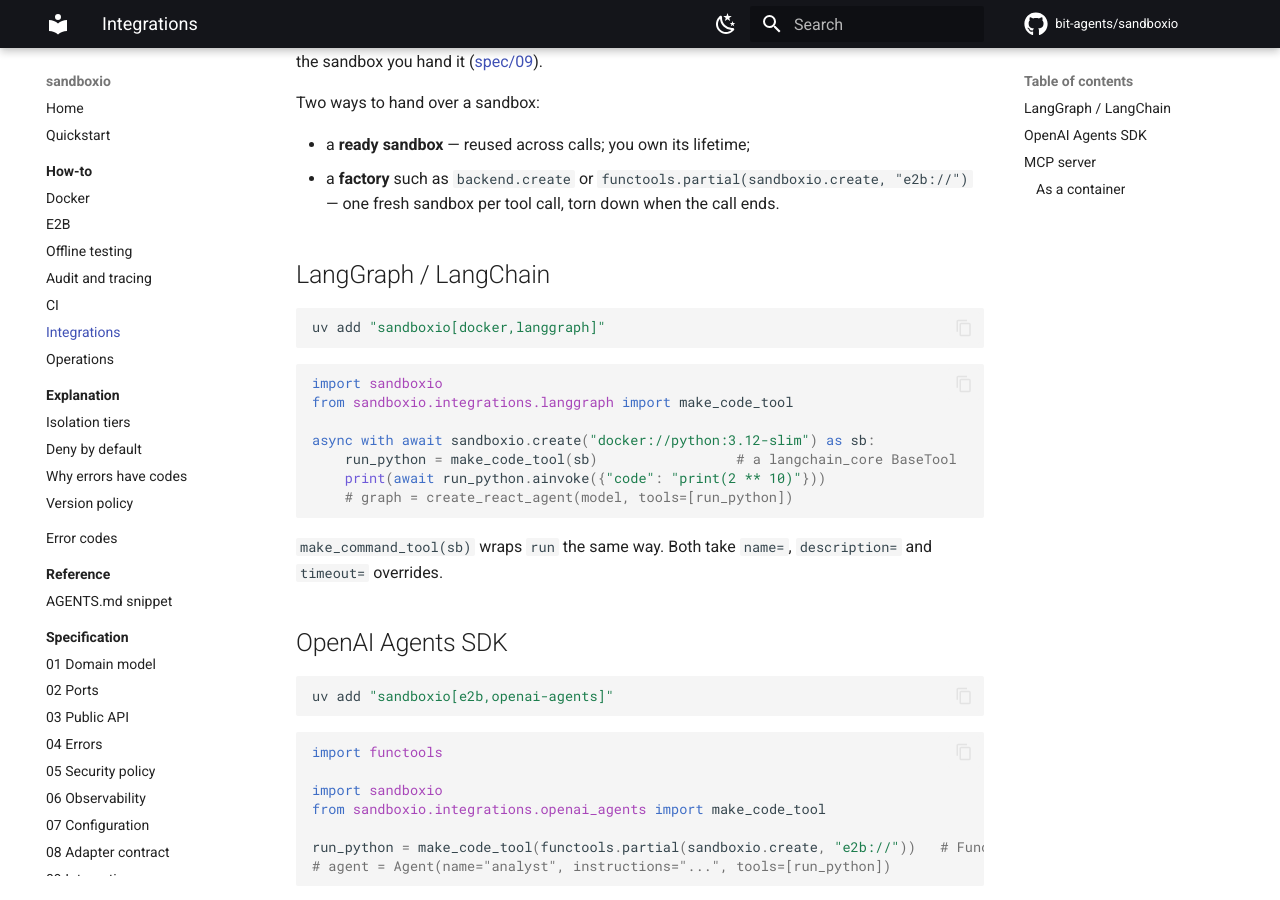
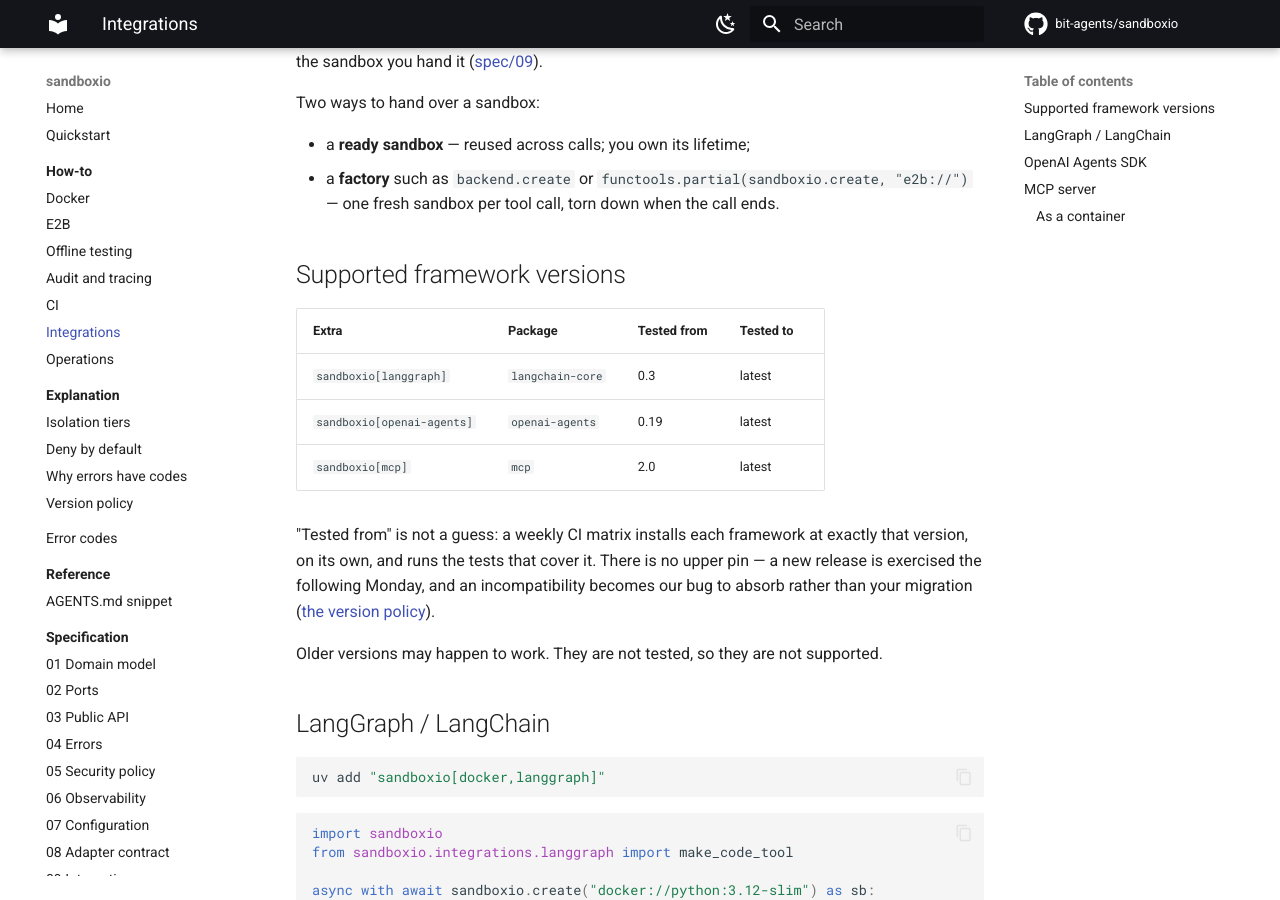
Before and after one commit to bit-agents/sandboxio, an MkDocs documentation site: the page built from docs/how-to/integrations.md, in a window 1280 px wide and 900 px high, scrolled down 342 px. Built offline with MkDocs 1.6.1 and Material for MkDocs 9.7.7, drawn with Linux system fonts in a browser that asks for light colours; comment, search, counter and statistics services are not loaded.

Commit message:
ci: add the weekly framework matrix and correct the bounds it disproved (#9)
* ci: add the weekly framework matrix and correct the bounds it disproved

- each leg installs one framework alone, at its floor and at latest
- `tests/test_integrations.py` skips per test; a module-level skip made legs pass empty
- `openai-agents>=0.19` and `mcp>=2.0`: the old floors fail and hang respectively

Co-Authored-By: Claude Opus 5 (1M context) <noreply@anthropic.com>
Signed-off-by: Michał Szkodziński <mszkodzinski@users.noreply.github.com>

* test: close the docker client so urllib3 does not fail the run after it passes

Co-Authored-By: Claude Opus 5 (1M context) <noreply@anthropic.com>
Signed-off-by: Michał Szkodziński <mszkodzinski@users.noreply.github.com>

* test: silence docker-py's post-session finaliser, which the socket filter never matched

Co-Authored-By: Claude Opus 5 (1M context) <noreply@anthropic.com>
Signed-off-by: Michał Szkodziński <mszkodzinski@users.noreply.github.com>

---------

Signed-off-by: Michał Szkodziński <mszkodzinski@users.noreply.github.com>
Co-authored-by: Claude Opus 5 (1M context) <noreply@anthropic.com>

```diff
--- a/docs/how-to/integrations.md
+++ b/docs/how-to/integrations.md
@@ -15,6 +15,21 @@ Two ways to hand over a sandbox:
 - a **ready sandbox** — reused across calls; you own its lifetime;
 - a **factory** such as `backend.create` or `functools.partial(sandboxio.create, "e2b://")`
   — one fresh sandbox per tool call, torn down when the call ends.
+
+## Supported framework versions
+
+| Extra | Package | Tested from | Tested to |
+|-------|---------|-------------|-----------|
+| `sandboxio[langgraph]` | `langchain-core` | 0.3 | latest |
+| `sandboxio[openai-agents]` | `openai-agents` | 0.19 | latest |
+| `sandboxio[mcp]` | `mcp` | 2.0 | latest |
+
+"Tested from" is not a guess: a weekly CI matrix installs each framework at exactly that
+version, on its own, and runs the tests that cover it. There is no upper pin — a new release
+is exercised the following Monday, and an incompatibility becomes our bug to absorb rather
+than your migration ([the version policy](../explanation/version-policy.md)).
+
+Older versions may happen to work. They are not tested, so they are not supported.
 
 ## LangGraph / LangChain
 
```
Also changed, not shown: CHANGELOG.md (+7 -0 lines), docs/churn-log.md (+2 -2 lines), docs/llms-full.txt (+19 -2 lines), docs/spec/09-integrations.md (+4 -2 lines), pyproject.toml (+8 -3 lines), 4 other files.
